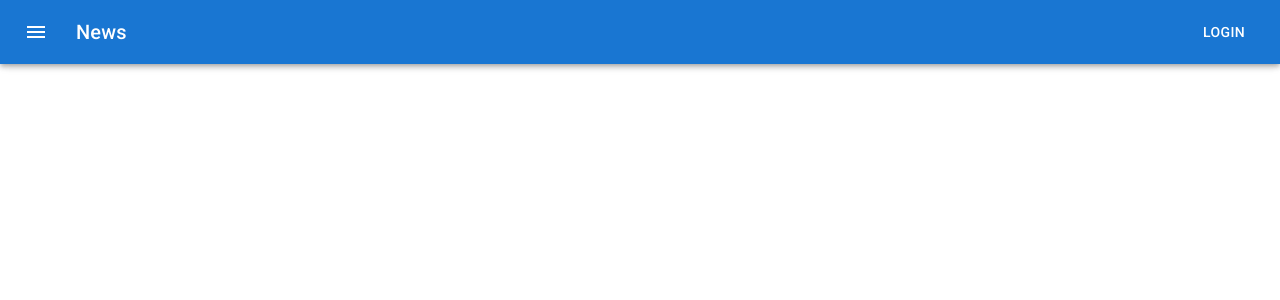
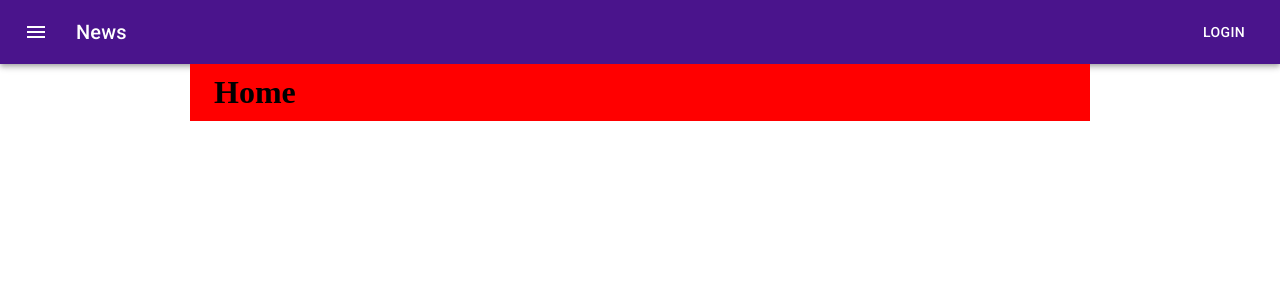
Before and after one commit to ESTEVAO-FERNANDES-SERPA/CustomersReactjs, a React (Create React App) app: page / in a window 1280 px wide. Shown: the top 300 px of the page. Built offline with nearby package versions, Linux system fonts and the light colour scheme.

Commit message:
Adicionando template default

```diff
--- a/src/App.js
+++ b/src/App.js
@@ -2,14 +2,15 @@ import React from "react";
 import { Routes, Route, Link } from "react-router-dom";
 
 import Home from "./pages/Home";
-import Header from "./partials/Header/Header";
+import TemplateDefault from './templates/Default'
 
-const App =() => {
+const App = () => {
   return (
+    <TemplateDefault>
       <Routes>
         <Route path="/" element={<Home />} />
-        <Route path="/partials/Header" element={<Header />} />
       </Routes>
+    </TemplateDefault>
   );
 }
 
--- /dev/null
+++ b/src/index.css
@@ -0,0 +1,5 @@
+*{
+    margin: 0;
+    padding: 0;
+    box-sizing: border-box;
+}
--- a/src/index.js
+++ b/src/index.js
@@ -1,11 +1,29 @@
 import React from 'react';
 import ReactDOM from 'react-dom';
+
+import { BrowserRouter } from "react-router-dom";
+import { createTheme, ThemeProvider } from '@mui/material/styles';
+import { purple, pink, green } from '@mui/material/colors';
+
 import App from './App';
-import { BrowserRouter } from "react-router-dom";
+import './index.css'
+
+const theme = createTheme({
+  palette: {
+    primary: {
+      main: purple[900]
+    },
+    secondary: {
+      main: green[900]
+    },
+  },
+});
 
 ReactDOM.render(
   <BrowserRouter>
-    <App />
+    <ThemeProvider theme={theme}>
+      <App />
+    </ThemeProvider>
   </BrowserRouter>,
   document.getElementById('root')
 );
--- a/src/pages/Home.js
+++ b/src/pages/Home.js
@@ -2,7 +2,9 @@ import React from "react";
 import Header from "../partials/Header/Header";
 const Home = () => {
     return(
-        <Header></Header>
+        <>
+            <h1>Home</h1>
+        </>
     )
 }
 
--- a/src/partials/Header/Header.js
+++ b/src/partials/Header/Header.js
@@ -12,7 +12,7 @@ const Header = () => {
     const classes = useStyles();
     return (
         <Box className={classes.title}>
-            <AppBar className={classes.navbar}>
+            <AppBar  position="static">
                 <Toolbar>
                     <IconButton
                         size="large"
--- /dev/null
+++ b/src/templates/Default.js
@@ -0,0 +1,26 @@
+import React from 'react'
+import { Container, Box, } from "@mui/material";
+
+import Header from '../partials/Header/Header'
+import { makeStyles } from '@mui/styles';
+
+const useStyles = makeStyles({
+    container: {
+        padding: '10px 0',
+        background: 'red'
+    }
+});
+
+const Default = ({ children }) => {
+    const classes = useStyles();
+    return (
+        <>
+            <Header />
+            <Container className={classes.container} maxWidth="md">
+                {children}
+            </Container>
+        </>
+    )
+}
+
+export default Default
```
